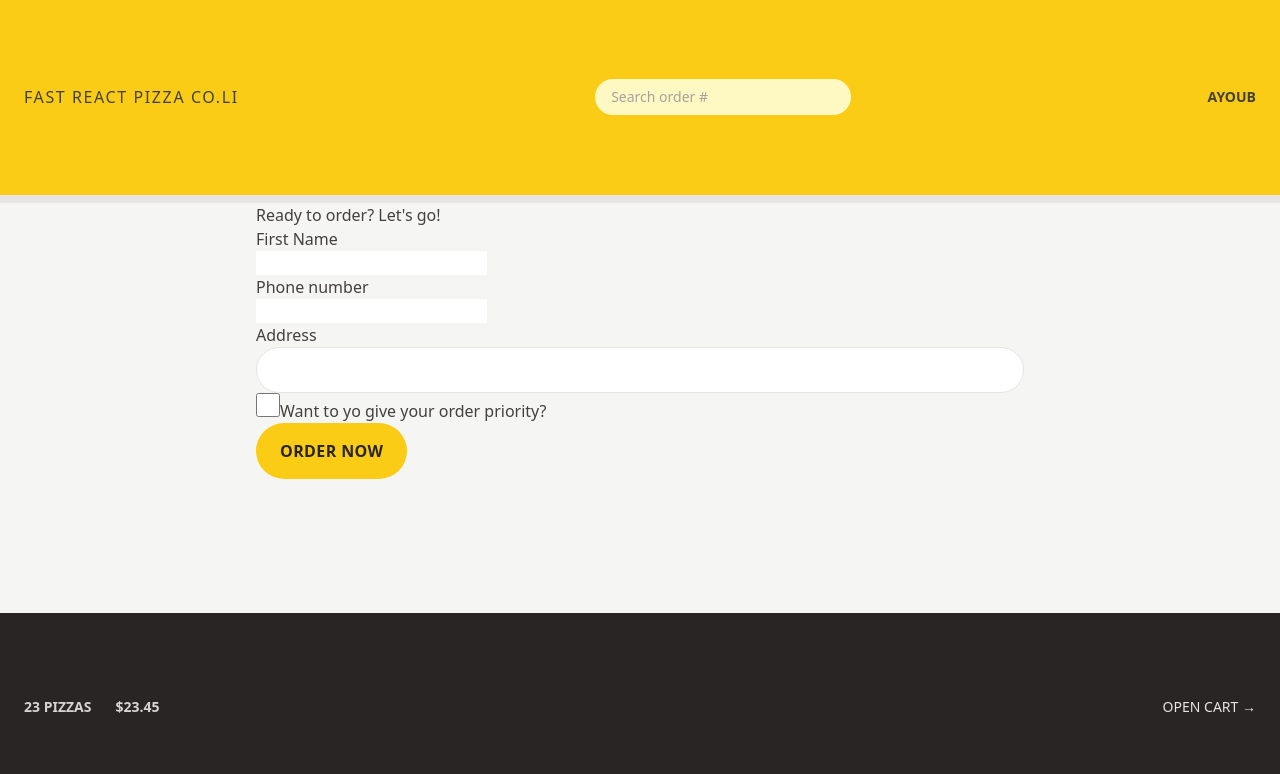
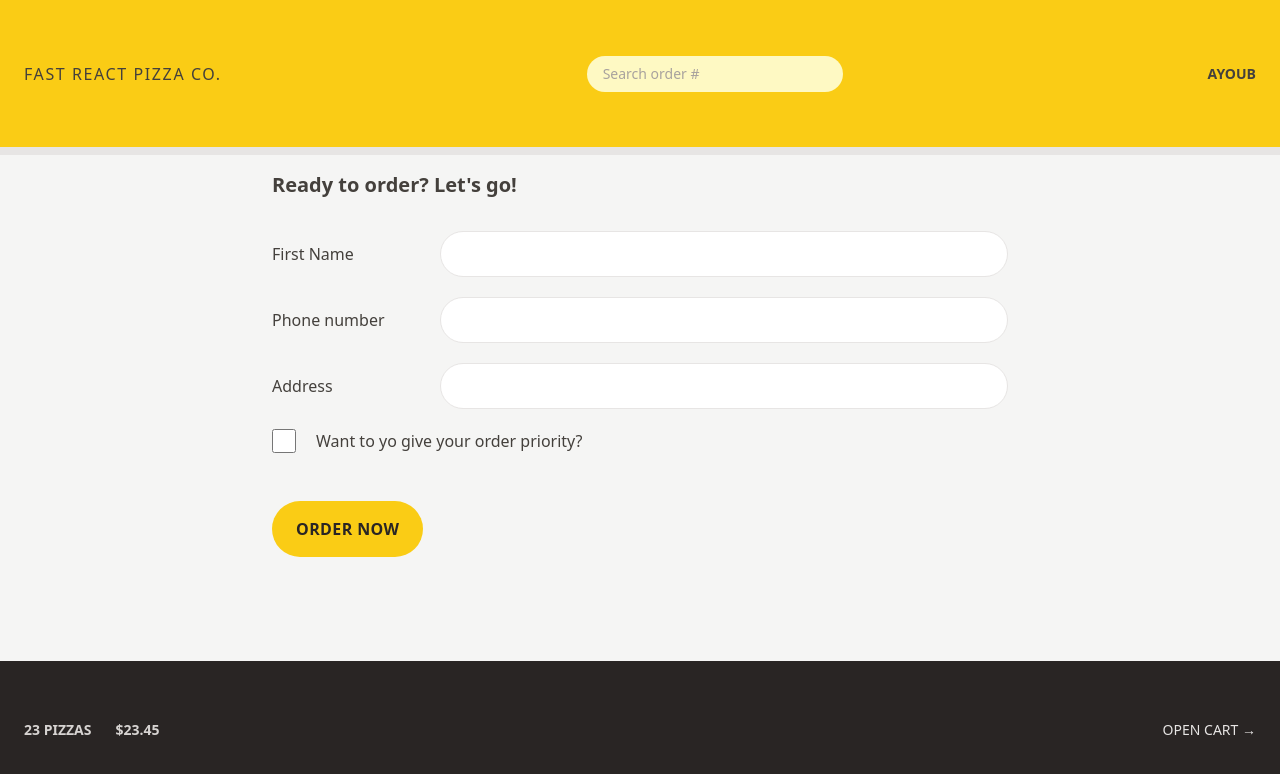
Before and after one commit to Ayoub-45/fast-react-pizza, a React (Vite) app: page /order/new in a window 1280 px wide. Shown: the top 774 px of the page. Built offline with nearby package versions, Linux system fonts and the light colour scheme.

Commit message:
Styling the order form

```diff
--- a/src/features/order/CreateOrder.jsx
+++ b/src/features/order/CreateOrder.jsx
@@ -39,29 +39,29 @@ function CreateOrder() {
   const isSubmitting = navigation.state === "submitting";
   const formErrors = useActionData();
   return (
-    <div>
-      <h2>Ready to order? Let's go!</h2>
+    <div className="px-4 py-4">
+      <h2 className="text-xl font-semibold mb-8">Ready to order? Let's go!</h2>
 
       <Form method="POST">
-        <div>
-          <label>First Name</label>
+        <div className="mb-5 flex gap-2 flex-col gap-2 sm:flex-row sm:items-center">
+          <label className="sm:basis-40">First Name</label>
 
-          <div>
-          <input type="text" name="customer" required />
+          <div className="grow">
+          <input type="text" className="focus-outline-none w-full rounded-full border border-stone-200 px-4 py-2 text-sm transition-all duration-300 placeholder:text-stone-400 focus:ring focus:ring-yellow-400 md:px-6 md:py-3" name="customer" required />
 
         </div>
         </div>
-        <div>
-          <label>Phone number</label>
-          <div>
-            <input type="tel" name="phone" required />
+        <div className="mb-5 flex gap-2 flex-col gap-2 sm:flex-row sm:items-center">
+          <label className="sm:basis-40">Phone number</label>
+          <div className="grow">
+            <input type="tel"className="focus-outline-none w-full rounded-full border border-stone-200 px-4 py-2 text-sm transition-all duration-300 placeholder:text-stone-400 focus:ring focus:ring-yellow-400 md:px-6 md:py-3" name="phone" required />
           </div>
-          {formErrors?.phone && <p>{formErrors.phone}</p>}
+          {formErrors?.phone && <p className="text-xs mt-2 text-red-200 bg-red-700 p-2 rounded">{formErrors.phone}</p>}
         </div>
 
-        <div>
-          <label>Address</label>
-          <div>
+        <div className="mb-5 flex gap-2 flex-col gap-2 sm:flex-row sm:items-center">
+          <label className="sm:basis-40">Address</label>
+          <div className="grow">
             <input
               type="text"
               className="focus-outline-none w-full rounded-full border border-stone-200 px-4 py-2 text-sm transition-all duration-300 placeholder:text-stone-400 focus:ring focus:ring-yellow-400 md:px-6 md:py-3"
@@ -71,7 +71,7 @@ function CreateOrder() {
           </div>
         </div>
 
-        <div>
+        <div className="mb-12 flex items-center gap-5">
           <input
           className="h-6 w-6 accent-yellow-400
           focus:outline-none
@@ -81,6 +81,7 @@ function CreateOrder() {
             type="checkbox"
             name="priority"
             id="priority"
+
             // value={withPriority}
             // onChange={(e) => setWithPriority(e.target.checked)}
           />
--- a/src/ui/Header.jsx
+++ b/src/ui/Header.jsx
@@ -5,7 +5,7 @@ export default function Header() {
   return (
     <header className="border-b-8 border-stone-200 bg-yellow-400 px-4 py-3 uppercase  sm:px-6 flex items-center justify-between">
       <Link to="/" className="tracking-widest">
-        Fast React Pizza Co.Li
+        Fast React Pizza Co.
       </Link>
       <SearchOrder />
       <Username />
```
Also changed, not shown: index.html (+2 -0 lines).
